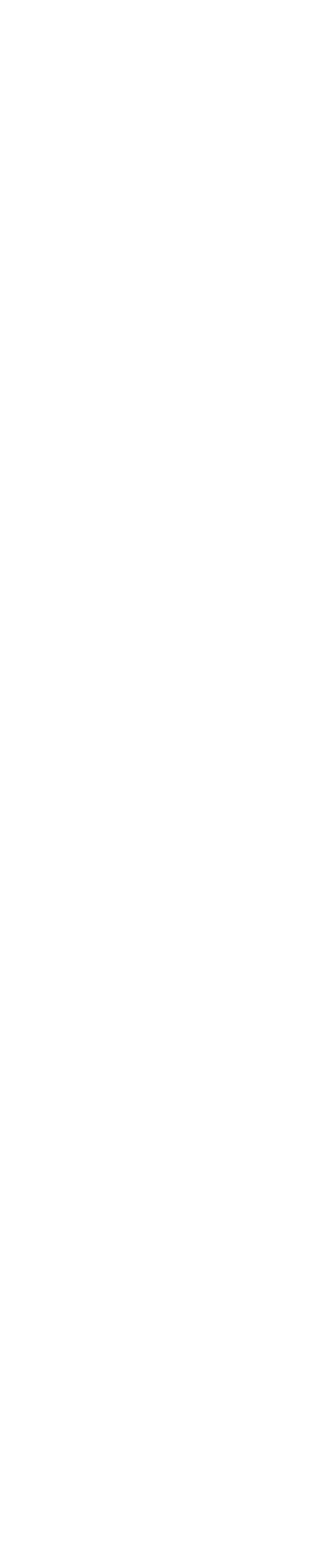
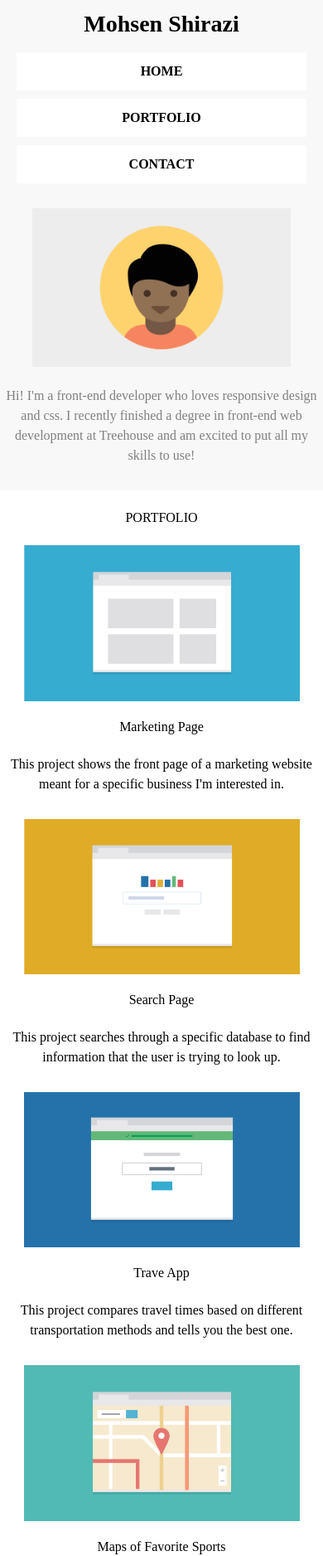
Before and after one commit to mohsensh7122/Responsive-Portfolio, a plain HTML site: page index.html in a window 390 px wide. Shown: the top 1875 px of the page at 83% size. Before the commit the page ends 844 px from the top, so only its background shows below. Drawn offline with Linux system fonts and the light colour scheme.

Commit message:
Added all 3 sections for the mobile layout.

```diff
--- a/index.html
+++ b/index.html
@@ -1,5 +1,6 @@
 <!DOCTYPE html>
 <html lang="en">
+
 <head>
     <meta charset="UTF-8">
     <meta http-equiv="X-UA-Compatible" content="IE=edge">
@@ -8,7 +9,90 @@
     <link rel="stylesheet" href="reset.css">
     <link rel="stylesheet" href="styles.css">
 </head>
+
 <body>
 
+    <!-- The header section -->
+    <header>
+        <nav>
+            <h1>Mohsen Shirazi</h1>
+            <ul>
+                <li><a href="" class="list-items">home</a></li>
+                <li><a href="" class="list-items">Portfolio</a></li>
+                <li><a href="" class="list-items">Contact</a></li>
+            </ul>
+        </nav>
+        <div class="header-description-box">
+            <img src="images/responsive-layout-profile.png" alt="My picture" class="header-picture">
+            <p class="description">Hi! I'm a front-end developer who loves responsive design and css. I recently
+                finished a degree in front-end web development at Treehouse and am excited to put all my skills to use!
+            </p>
+        </div>
+    </header>
+
+    <!-- The Portfolio Section -->
+    <main>
+        <h2 class="portfolio-title">portfolio</h2>
+        <section class="portfolio-container">
+
+            <figure>
+                <img src="images/portfolio-1.png" alt="" class="item-img">
+                <h3 class="item-title">Marketing Page</h3>
+                <p class="item-description">This project shows the front page of a marketing website meant for a
+                    specific business I'm interested in.</p>
+            </figure>
+
+            <figure>
+                <img src="images/portfolio-2.png" alt="" class="item-img">
+                <h3 class="item-title">Search Page</h3>
+                <p class="item-description">This project searches through a specific database to find information that the user is trying to look up.</p>
+            </figure>
+
+            <figure>
+                <img src="images/portfolio-3.png" alt="" class="item-img">
+                <h3 class="item-title">Trave App</h3>
+                <p class="item-description">This project compares travel times based on different transportation methods and tells you the best one.</p>
+            </figure>
+
+            <figure>
+                <img src="images/portfolio-4.png" alt="" class="item-img">
+                <h3 class="item-title">Maps of Favorite Sports</h3>
+                <p class="item-description">This project uses mapping apis to plot points for my favorite sports in the city for a do-it-yourself walking tour.</p>
+            </figure>
+
+            <figure>
+                <img src="images/portfolio-5.png" alt="" class="item-img">
+                <h3 class="item-title">Photo Gallery</h3>
+                <p class="item-description">This project shows pictures from a recent trip to the viewer and allows them to easily navigate through photos.</p>
+            </figure>
+
+            <figure>
+                <img src="images/portfolio-6.png" alt="" class="item-img">
+                <h3 class="item-title">Calculator</h3>
+                <p class="item-description">Someone can enter in the numbers they want, and press the big blue button and get the results.</p>
+            </figure>
+
+
+        </section>
+
+
+    </main>
+
+    <!-- The Footer / Contact details -->
+
+    <footer>
+        <h3 class="contact-title">Contact</h3>
+        <p class="contact-description">If you're interested in chatting or want more information about what I've been working on, I'd love to hear from you!</p>
+
+        <div class="phone-email">
+            <p>Phone <span>+1 (111) 555-1234</span></p>
+            <p>Email <span>email@yoursite.com</span></p>
+        </div>
+
+        <hr>
+
+
+    </footer>
 </body>
+
 </html>
--- a/reset.css
+++ b/reset.css
@@ -133,3 +133,7 @@ table {
     border-collapse: collapse;
     border-spacing: 0;
 }
+
+hr {
+    margin: 40px 0 15px 0;
+}
--- a/styles.css
+++ b/styles.css
@@ -1,3 +1,97 @@
 * {
     box-sizing: border-box;
 }
+
+body {
+    text-align: center;
+}
+
+header {
+    min-height: 60vh;
+    background-color: rgb(248, 248, 248);
+    padding-bottom: 30px;
+}
+
+h1 {
+    padding-top: 15px;
+    margin-bottom: 20px;
+    font-size: 28px;
+    font-weight: bold;
+}
+
+ul li {
+    background-color: white;
+    padding: 15px 45px;
+    margin: 10px 20px;
+}
+
+ul li a {
+    color: black;
+    font-weight: 900;
+}
+
+.list-items {
+    text-transform: uppercase;
+    text-decoration: none;
+}
+
+.header-picture {
+    margin: 20px 0;
+    width: 80%;
+}
+
+p.description {
+    line-height: 24px;
+    color: grey;
+}
+
+
+/* PORTFOLIO */
+
+section {
+    padding: 0 10px;
+}
+
+.item-img {
+    width: 90%;
+    margin-bottom: 20px;
+}
+
+.portfolio-title {
+    margin: 25px 0;
+    text-transform: uppercase;
+}
+
+.item-title {
+    margin-bottom: 25px;
+}
+
+.item-description {
+    line-height: 24px;
+    margin-bottom: 30px;
+}
+
+
+/** FOOTER **/
+
+footer {
+    padding: 0 10px;
+}
+
+.contact-title {
+    padding-top: 30px;
+    text-transform: uppercase;
+}
+.contact-description {
+    margin: 30px 0;
+    line-height: 24px;
+}
+
+.phone-email p {
+    margin-bottom: 10px;
+}
+
+.phone-email p span {
+    font-weight: bold;
+    margin-left: 10px;
+}
```
